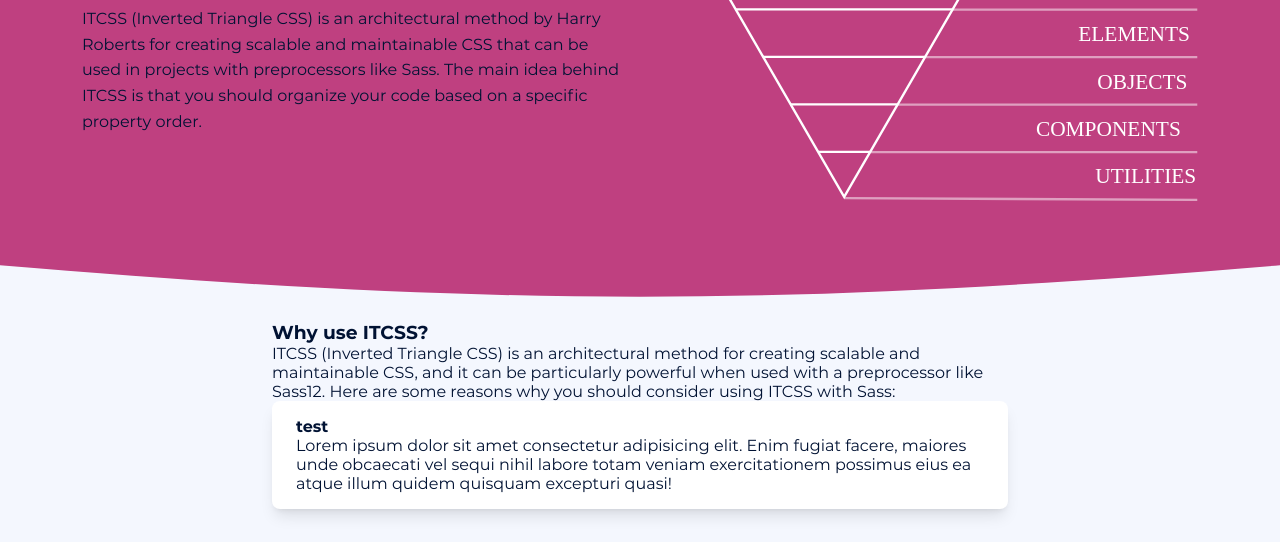
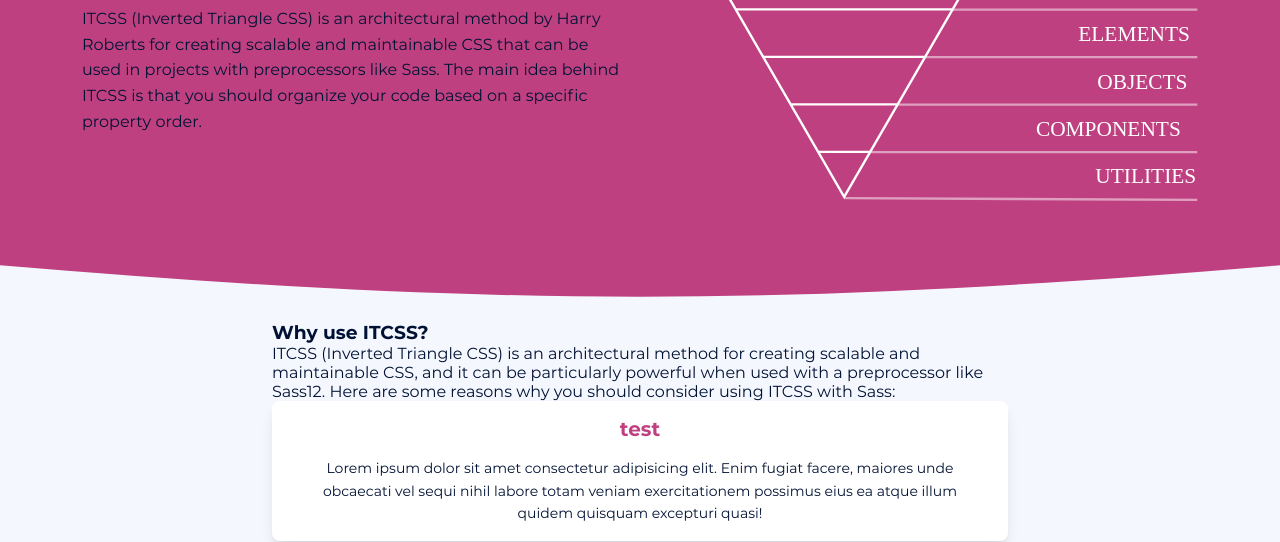
Before and after one commit to Soheil-Ssh/ITCSS, a website: page index.html in a window 1280 px wide. Shown: the part 258-800 px from the top of the page. Drawn offline with Linux system fonts and the light colour scheme.

Commit message:
Complete box component

```diff
--- a/scss/components/_component.box.scss
+++ b/scss/components/_component.box.scss
@@ -1,6 +1,17 @@
-.box{
-    background-color: $box-bg;
-    box-shadow: $box-boxshadow;
-    padding: $box-padding;
-    border-radius: $box-radius;
+.box {
+	background-color: $box-bg;
+	box-shadow: $box-boxshadow;
+	padding: $box-padding;
+	border-radius: $box-radius;
+    @extend %text-center;
+
+	&-title {
+		font-size: $box-title-font-size;
+		color: $box-title-color;
+        margin-bottom: $box-title-margin-bottom;
+	}
+
+	&-description {
+		@extend %para-sm;
+	}
 }
--- a/scss/settings/_setting.variables.scss
+++ b/scss/settings/_setting.variables.scss
@@ -138,6 +138,11 @@ $box-padding: $spacer $spacer * 1.5;
 $box-boxshadow: $shadow;
 $box-radius: $border-radius-xl;
 
+// box title
+$box-title-font-size: $font-size-lg;
+$box-title-color: $primary;
+$box-title-margin-bottom: $spacer;
+
 //#endregion
 
 //#endregion
```
Also changed, not shown: css/style.min.css, 1 other file.
